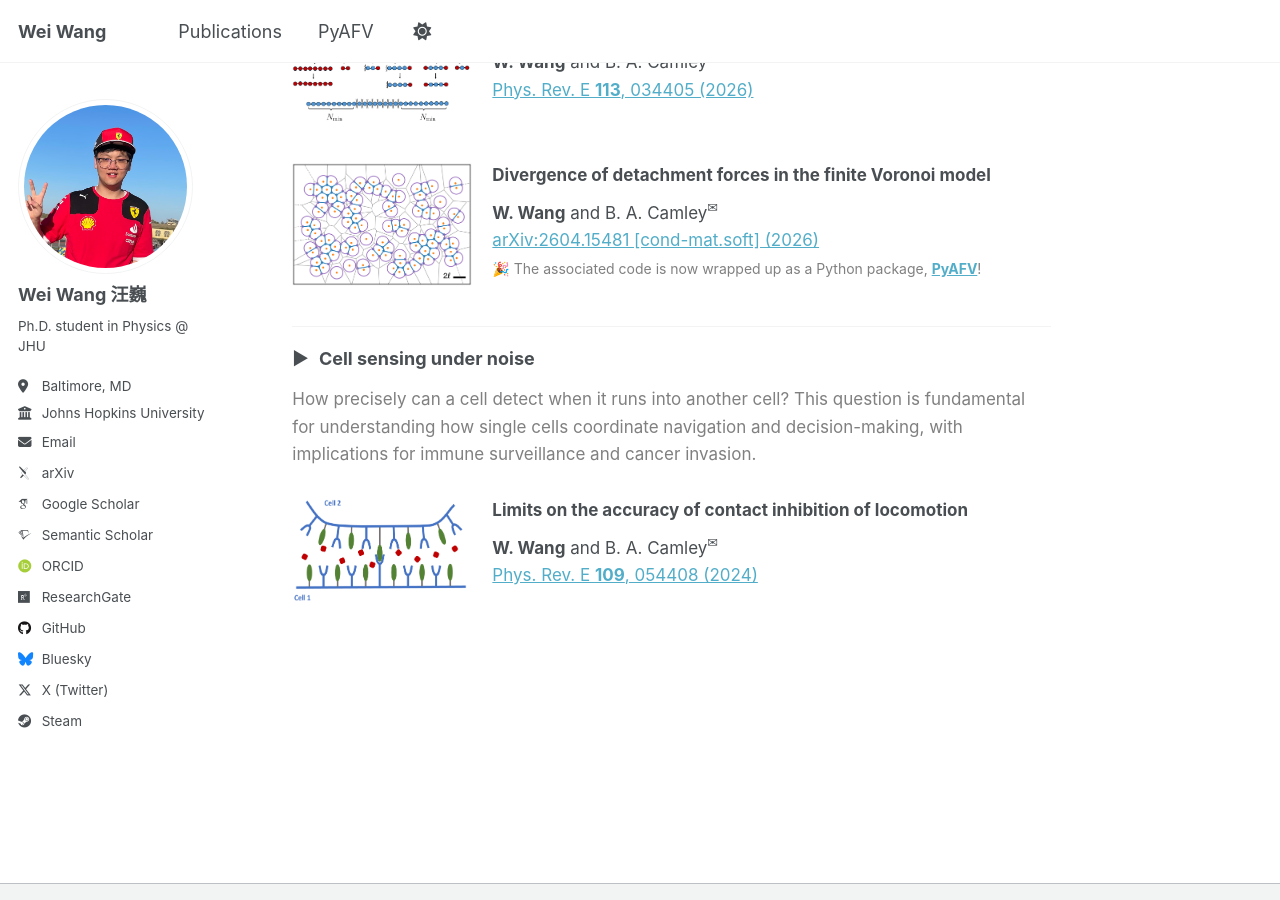
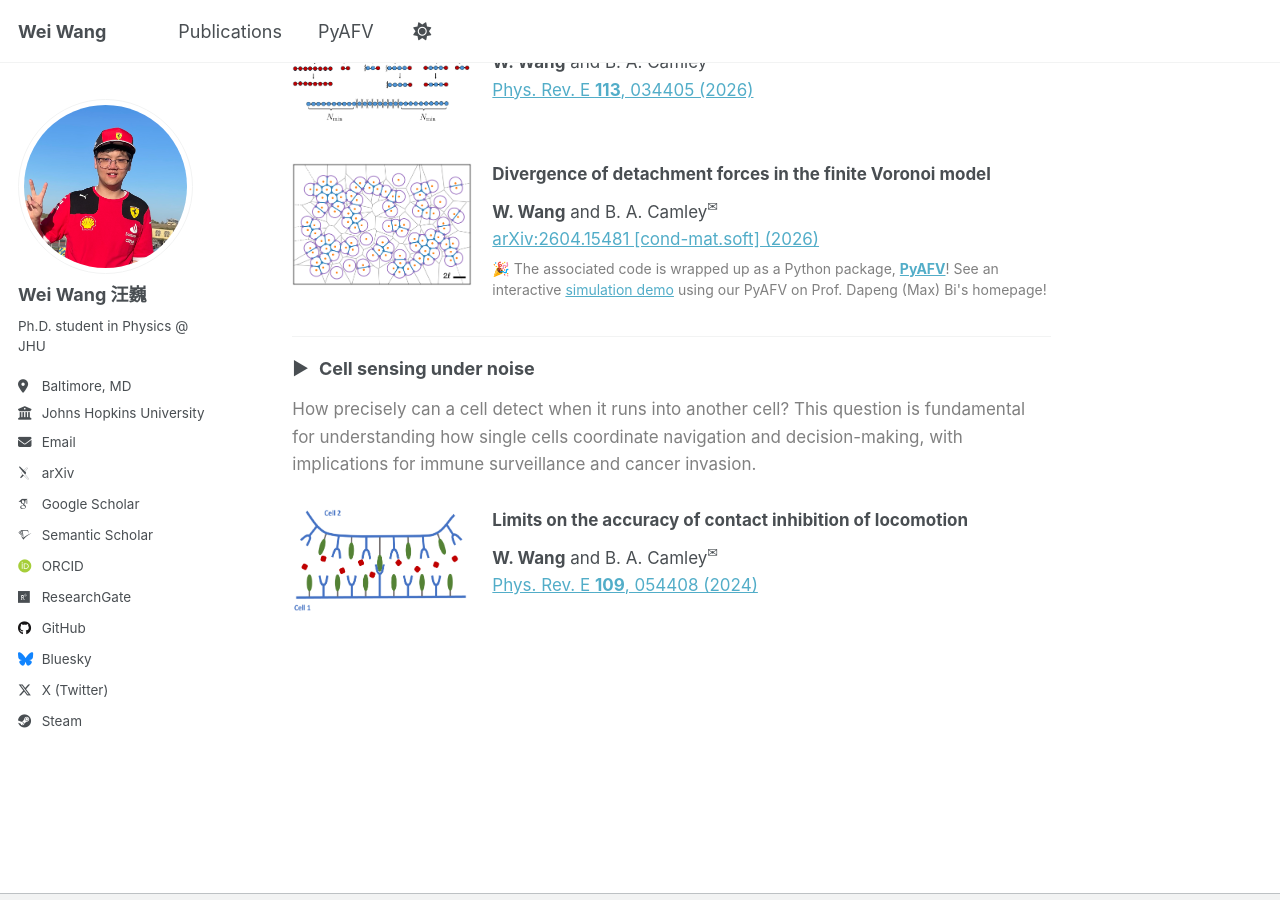
Before and after one commit to wwang721/academicpages, a Jekyll site: the page built from _pages/about.md, in a window 1280 px wide and 900 px high, scrolled down 898 px. Built offline with Jekyll 4.4.1, drawn with Linux system fonts in a browser that asks for light colours; some web fonts are replaced; a script that is not in the unit is left out.

Commit message:
:memo: Add link for Max Bi's demo

```diff
--- a/_pages/about.md
+++ b/_pages/about.md
@@ -52,17 +52,20 @@ What controls whether cells - or clusters of cells - break off from an invading
   </div>
 </div>
 
-<div style="display: flex; align-items: flex-start; margin-bottom: 2.2em;">
+<div style="display: flex; align-items: flex-start; margin-bottom: 0.2em;">
   <img src="images/voronoi2026wang.png" style="width:180px; margin-right:20px;">
   <div>
-    <p style="margin-top:-2px; margin-bottom:10px">
+    <p style="margin-top:-3px; margin-bottom:10px">
     <b style="font-size:17px;">Divergence of detachment forces in the finite Voronoi model</b>
     </p>
     <span style="font-size:17px;">
     <b>W. Wang</b> and B. A. Camley<sup>✉</sup><br>
     <a href="https://doi.org/10.48550/arXiv.2604.15481">arXiv:2604.15481 [cond-mat.soft] (2026)</a><br>
     <span style="font-size:14px; color:gray;">
-    🎉 The associated code is now wrapped up as a Python package, <a href="https://pyafv.github.io"><b>PyAFV</b></a>!
+    <p style="margin-top:5px;">
+    🎉 The associated code is wrapped up as a Python package, <a href="https://pyafv.github.io" target="_blank"><b>PyAFV</b></a>!
+    See an interactive <a href="https://dapengbi.com/paper_simulation_demos/afv_model/index.html" target="_blank">simulation demo</a> using our PyAFV on Prof. Dapeng (Max) Bi's homepage!
+    </p>
     </span>
     </span>
   </div>
```
Also changed, not shown: _pages/publications.md (+8 -1 lines).
